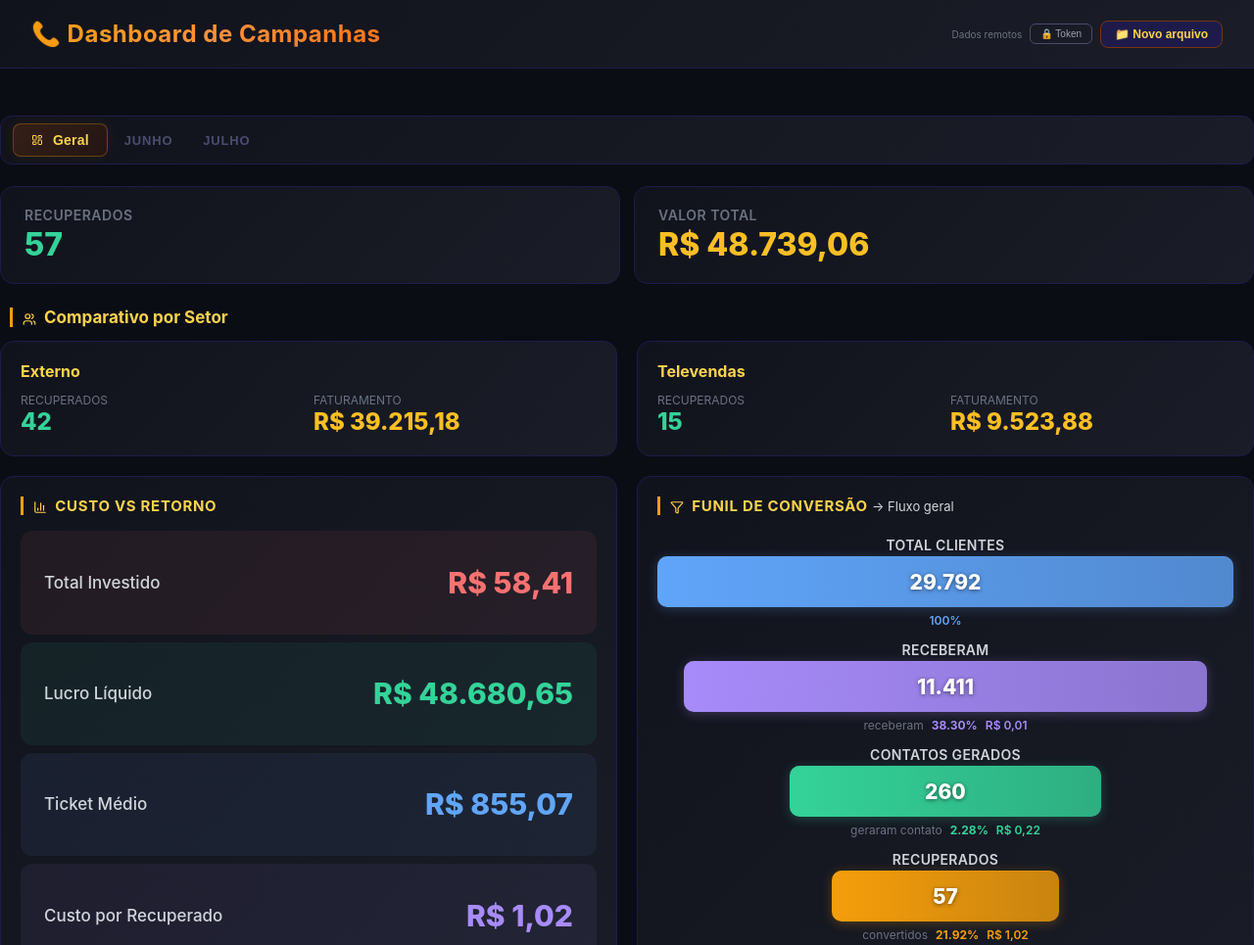
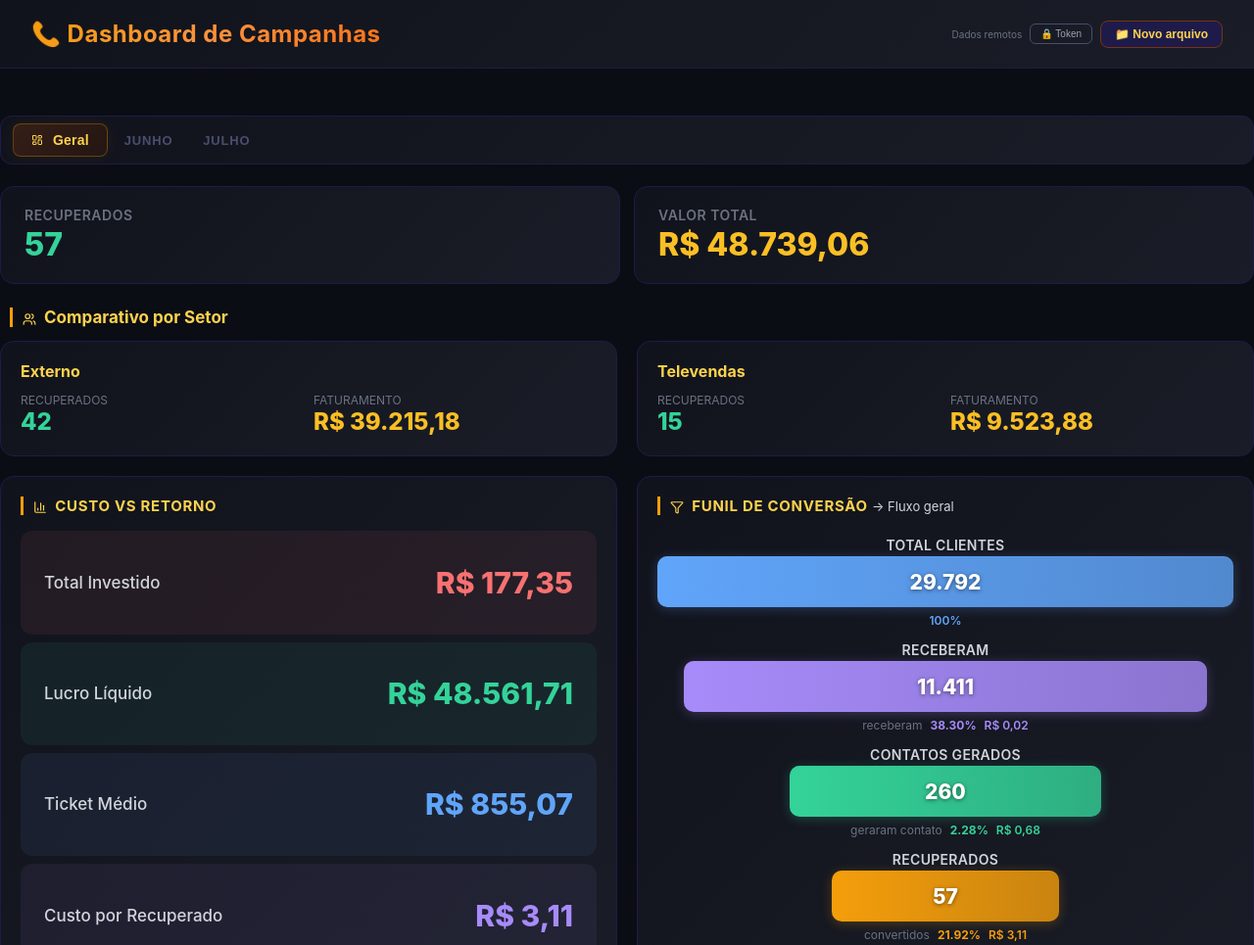
Before and after one commit to echevarria-bi/campanhas-dashboard, a plain HTML site: page index.html in a window 1280 px wide. Shown: the top 965 px of the page at 98% size. Drawn offline with nearby package versions, Linux system fonts and the light colour scheme.

Commit message:
update custo: Junho R$ 117,64, Julho R$ 59,71

```diff
--- a/index.html
+++ b/index.html
@@ -468,7 +468,7 @@
           return h;
         }
 
-        function getCustoMes(m) { var c = {'6':0, '7':58.41}; return m === 0 ? Object.keys(c).reduce(function(s,k){return s+c[k];},0) : (c[String(m)]||0); }
+        function getCustoMes(m) { var c = {'6':117.64, '7':59.71}; return m === 0 ? Object.keys(c).reduce(function(s,k){return s+c[k];},0) : (c[String(m)]||0); }
         var custoTotal = getCustoMes(monthNum);
         var totalReceberam = Object.keys(datasMP).reduce(function(s,dt){return s + (parseFloat(datasMP[dt].receberam)||0);}, 0);
         var fatGlobal = totalValor;
```
